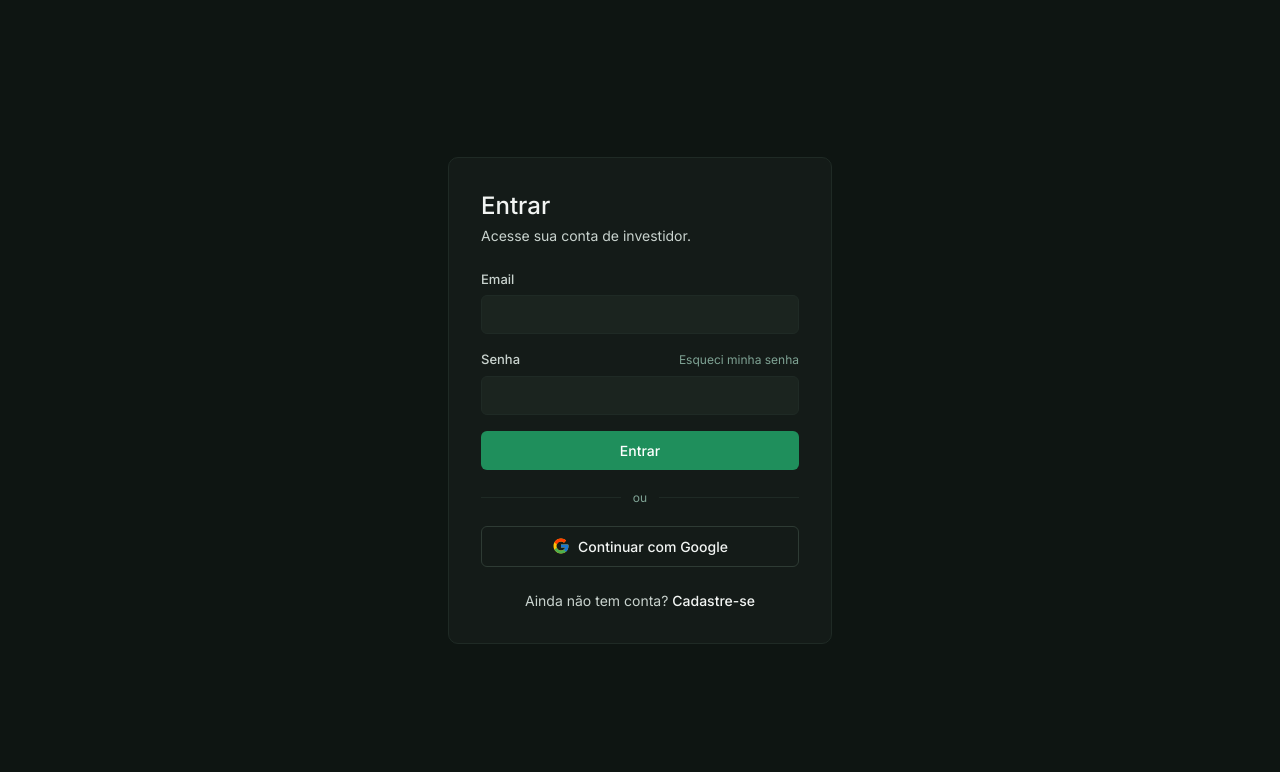
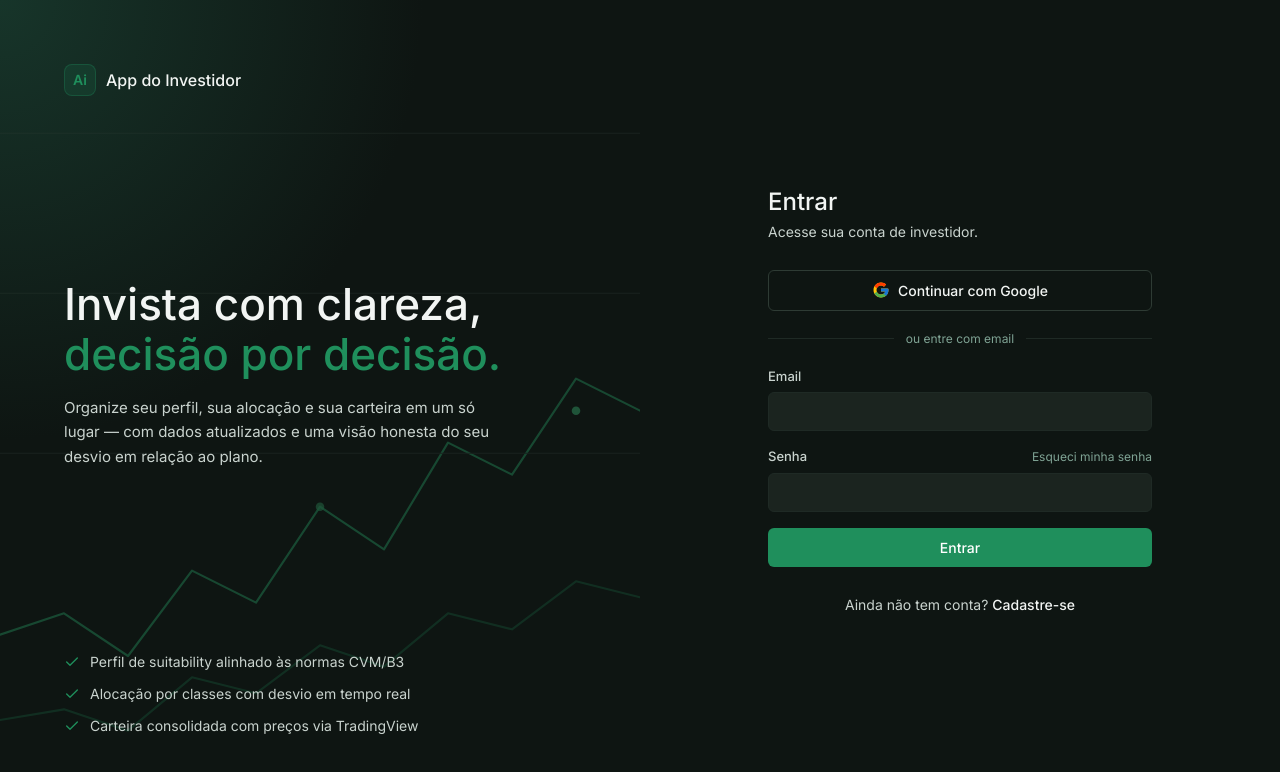
Before and after one commit to guiubm-source/investidor-app, a Next.js app: page /login in a window 1280 px wide. Shown: the top 772 px of the page. Built offline with nearby package versions, Linux system fonts and the light colour scheme.

Commit message:
Redesenha tela de login (layout lateral) e ativa Google OAuth

```diff
--- a/src/app/login/page.tsx
+++ b/src/app/login/page.tsx
@@ -6,6 +6,12 @@ import { loginComEmailSenha, loginComGoogle, type LoginState } from "./actions";
 
 const estadoInicial: LoginState = {};
 
+const RECURSOS = [
+  "Perfil de suitability alinhado às normas CVM/B3",
+  "Alocação por classes com desvio em tempo real",
+  "Carteira consolidada com preços via TradingView",
+];
+
 export default function LoginPage() {
   const [state, formAction, pending] = useActionState(
     loginComEmailSenha,
@@ -13,12 +19,85 @@ export default function LoginPage() {
   );
 
   return (
-    <div className="min-h-screen flex items-center justify-center px-4">
-      <div className="w-full max-w-sm card p-8">
+    <div className="min-h-screen flex">
+      {/* Painel de marca — visível a partir de lg */}
+      <div className="hidden lg:flex relative w-1/2 overflow-hidden bg-[radial-gradient(120%_100%_at_0%_0%,#17352a_0%,#0e1512_55%)]">
+        <ChartArt />
+
+        <div className="relative z-10 flex flex-col justify-between w-full p-12 xl:p-16">
+          <div className="flex items-center gap-2.5">
+            <div className="h-8 w-8 rounded-lg bg-accent/15 border border-accent/30 flex items-center justify-center">
+              <span className="text-accent font-semibold text-sm">Ai</span>
+            </div>
+            <span className="text-ink font-medium">App do Investidor</span>
+          </div>
+
+          <div className="max-w-md">
+            <h1 className="text-4xl xl:text-[2.75rem] leading-[1.15] font-medium text-ink mb-4">
+              Invista com clareza,{" "}
+              <span className="text-accent">decisão por decisão.</span>
+            </h1>
+            <p className="text-muted text-[15px] leading-relaxed">
+              Organize seu perfil, sua alocação e sua carteira em um só lugar
+              — com dados atualizados e uma visão honesta do seu desvio em
+              relação ao plano.
+            </p>
+          </div>
+
+          <ul className="space-y-3">
+            {RECURSOS.map((item) => (
+              <li key={item} className="flex items-start gap-2.5 text-sm text-muted">
+                <svg
+                  width="16"
+                  height="16"
+                  viewBox="0 0 24 24"
+                  fill="none"
+                  stroke="currentColor"
+                  strokeWidth="2"
+                  strokeLinecap="round"
+                  strokeLinejoin="round"
+                  className="text-accent shrink-0 mt-0.5"
+                  aria-hidden="true"
+                >
+                  <path d="M20 6L9 17l-5-5" />
+                </svg>
+                {item}
+              </li>
+            ))}
+          </ul>
+        </div>
+      </div>
+
+      {/* Formulário */}
+      <div className="flex-1 flex items-center justify-center px-6 py-12">
+        <div className="w-full max-w-sm">
+          <div className="lg:hidden flex items-center gap-2.5 mb-8">
+            <div className="h-8 w-8 rounded-lg bg-accent/15 border border-accent/30 flex items-center justify-center">
+              <span className="text-accent font-semibold text-sm">Ai</span>
+            </div>
+            <span className="text-ink font-medium">App do Investidor</span>
+          </div>
+
           <h1 className="text-2xl font-medium text-ink mb-1">Entrar</h1>
-        <p className="text-sm text-muted mb-6">
+          <p className="text-sm text-muted mb-7">
             Acesse sua conta de investidor.
           </p>
+
+          <form action={loginComGoogle}>
+            <button
+              type="submit"
+              className="btn btn-secondary w-full flex items-center justify-center gap-2"
+            >
+              <GoogleIcon />
+              Continuar com Google
+            </button>
+          </form>
+
+          <div className="flex items-center gap-3 my-5">
+            <div className="h-px flex-1 bg-border" />
+            <span className="text-xs text-faint">ou entre com email</span>
+            <div className="h-px flex-1 bg-border" />
+          </div>
 
           <form action={formAction} className="space-y-4">
             <div>
@@ -61,25 +140,13 @@ export default function LoginPage() {
             </button>
           </form>
 
-        <div className="flex items-center gap-3 my-5">
-          <div className="h-px flex-1 bg-border" />
-          <span className="text-xs text-faint">ou</span>
-          <div className="h-px flex-1 bg-border" />
-        </div>
-
-        <form action={loginComGoogle}>
-          <button type="submit" className="btn btn-secondary w-full flex items-center justify-center gap-2">
-            <GoogleIcon />
-            Continuar com Google
-          </button>
-        </form>
-
-        <p className="text-sm text-muted text-center mt-6">
+          <p className="text-sm text-muted text-center mt-7">
             Ainda não tem conta?{" "}
             <Link href="/cadastro" className="text-ink font-medium hover:underline">
               Cadastre-se
             </Link>
           </p>
+        </div>
       </div>
     </div>
   );
@@ -107,3 +174,38 @@ function GoogleIcon() {
     </svg>
   );
 }
+
+function ChartArt() {
+  return (
+    <svg
+      className="absolute inset-0 h-full w-full opacity-[0.35]"
+      viewBox="0 0 600 800"
+      fill="none"
+      preserveAspectRatio="xMidYMid slice"
+      aria-hidden="true"
+    >
+      <path
+        d="M0 620L60 600 120 640 180 560 240 590 300 500 360 540 420 440 480 470 540 380 600 410"
+        stroke="#2aa76d"
+        strokeWidth="2"
+        strokeLinecap="round"
+        strokeLinejoin="round"
+      />
+      <path
+        d="M0 700L60 690 120 710 180 660 240 675 300 630 360 650 420 600 480 615 540 570 600 585"
+        stroke="#1f8f5c"
+        strokeWidth="2"
+        strokeLinecap="round"
+        strokeLinejoin="round"
+        opacity="0.6"
+      />
+      <g stroke="#2e3b34" strokeWidth="1">
+        <line x1="0" y1="150" x2="600" y2="150" />
+        <line x1="0" y1="300" x2="600" y2="300" />
+        <line x1="0" y1="450" x2="600" y2="450" />
+      </g>
+      <circle cx="540" cy="410" r="4" fill="#3fcb82" />
+      <circle cx="300" cy="500" r="4" fill="#3fcb82" opacity="0.7" />
+    </svg>
+  );
+}
```
Lines whose indentation alone changed are shown as unchanged.
